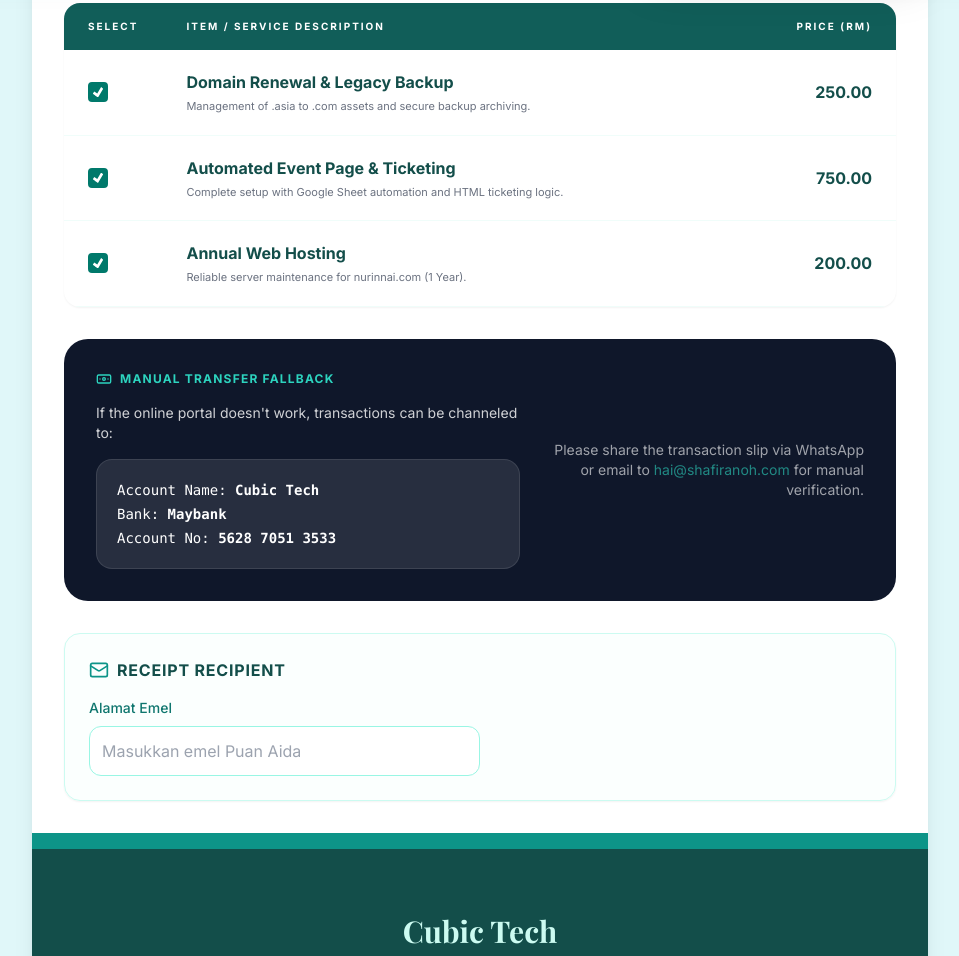
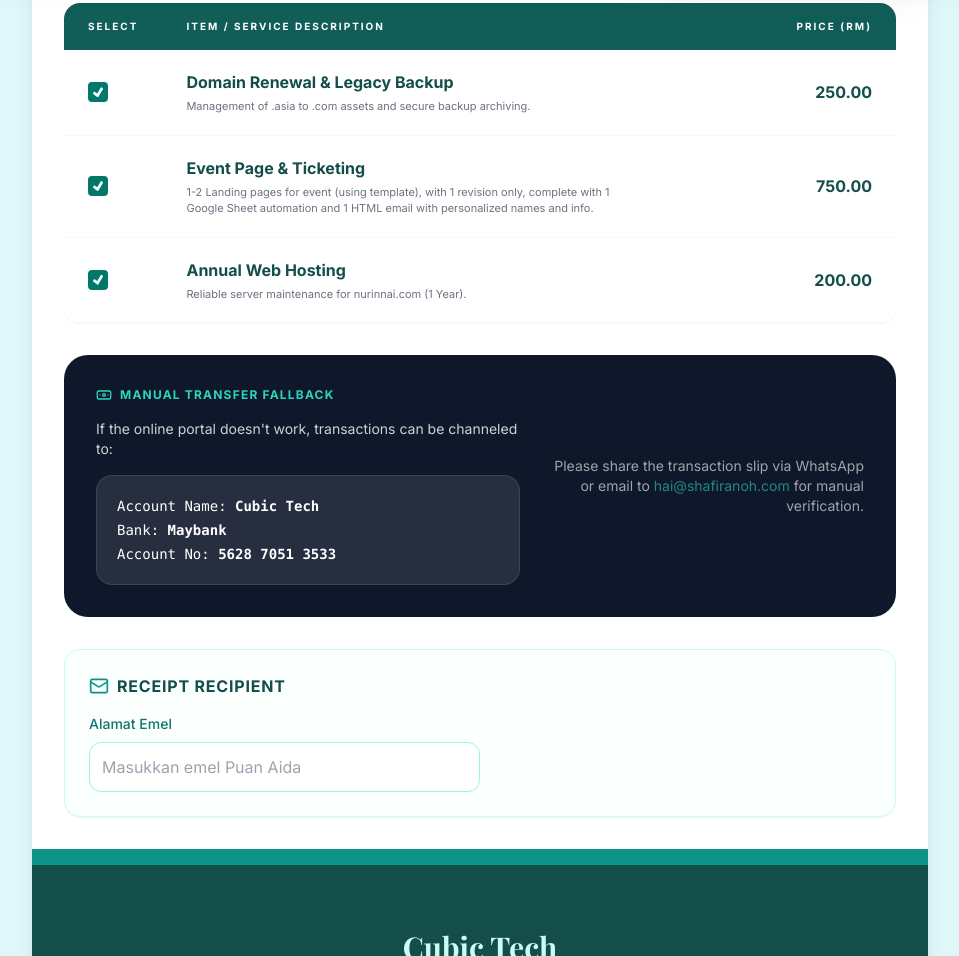
Before and after one commit to webdevsha/solazyinvoice, a plain HTML site: page nurinnai-feb.html in a window 1280 px wide. Shown: the part 814-1770 px from the top of the page, without its empty margins (160-1119 px from the left). Drawn offline with nearby package versions, Linux system fonts and the light colour scheme.

Commit message:
Revise event page description and details
Updated description for the event page and ticketing service.

```diff
--- a/nurinnai-feb.html
+++ b/nurinnai-feb.html
@@ -180,8 +180,8 @@
                             <input type="checkbox" class="custom-checkbox module-selector" data-name="Automated Landing Page" data-price="750" onchange="calculateTotal()" checked>
                         </td>
                         <td class="py-5 px-6">
-                            <p class="font-bold text-teal-900">Automated Event Page & Ticketing</p>
-                            <p class="text-[11px] text-gray-500 mt-1">Complete setup with Google Sheet automation and HTML ticketing logic.</p>
+                            <p class="font-bold text-teal-900">Event Page & Ticketing</p>
+                            <p class="text-[11px] text-gray-500 mt-1">1-2 Landing pages for event (using template), with 1 revision only, complete with 1 Google Sheet automation and 1 HTML email with personalized names and info.</p>
                         </td>
                         <td class="py-5 px-6 text-right font-bold text-teal-900">750.00</td>
                     </tr>
```
